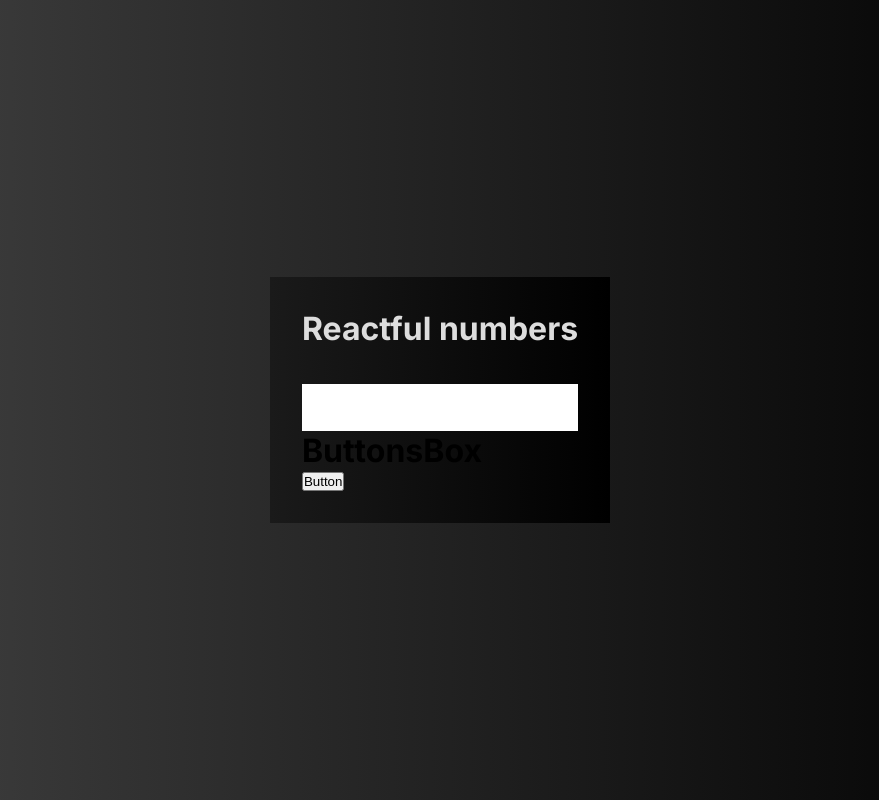
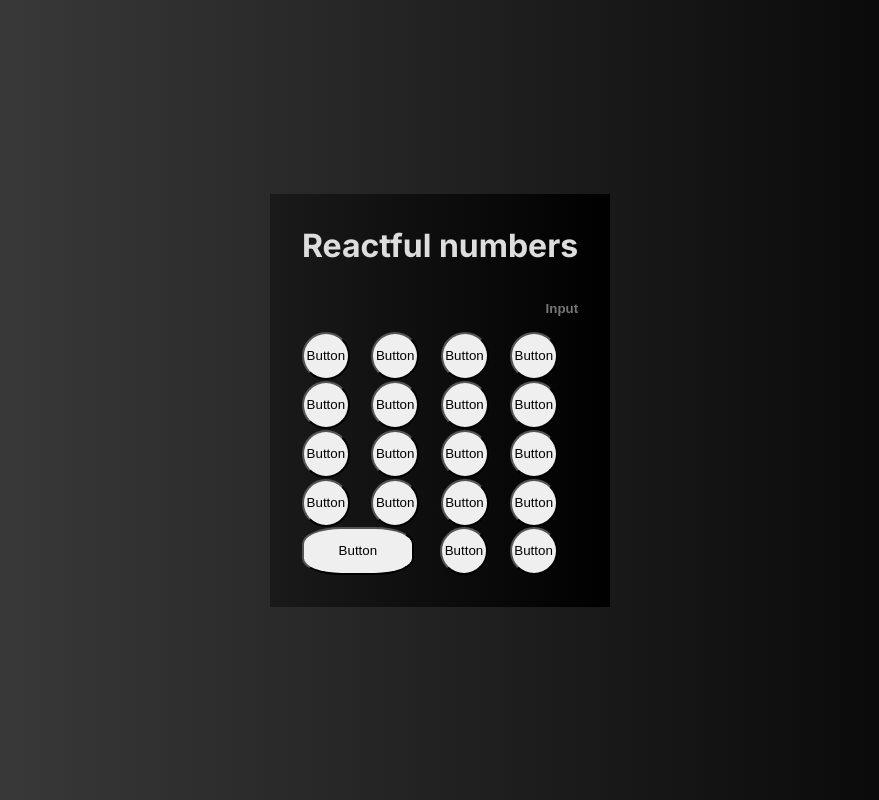
Before and after one commit to NikolaBV/Reactful-numbers, a Next.js app in the folder reactful-numbers/: page / in a window 1280 px wide. Shown: the whole page, without its empty margins (200-1079 px from the left). Built offline with nearby package versions, Linux system fonts and the light colour scheme.

Commit message:
Basic html and css structure of components added

```diff
--- a/reactful-numbers/src/app/components/Button.js
+++ b/reactful-numbers/src/app/components/Button.js
@@ -1,9 +1,5 @@
 import React from "react";
-function Button() {
-  return (
-    <div className="Button">
-      <button>Button</button>
-    </div>
-  );
+function Button(buttonName) {
+  return <button className="button">Button</button>;
 }
 export default Button;
--- a/reactful-numbers/src/app/components/ButtonsBox.js
+++ b/reactful-numbers/src/app/components/ButtonsBox.js
@@ -3,8 +3,67 @@ import Button from "./Button";
 function ButtonsBox() {
   return (
     <div className="buttons-box">
-      <h1>ButtonsBox</h1>
-      <Button></Button>
+      <div className="grid-container">
+        <div className="button">
+          <Button></Button>
+        </div>
+        <div className="button">
+          <Button></Button>
+        </div>
+        <div className="button">
+          <Button></Button>
+        </div>
+        <div className="button">
+          <Button></Button>
+        </div>
+        <div className="button">
+          <Button></Button>
+        </div>
+        <div className="button">
+          <Button></Button>
+        </div>
+        <div className="button">
+          <Button></Button>
+        </div>
+        <div className="button">
+          <Button></Button>
+        </div>
+        <div className="button">
+          <Button></Button>
+        </div>
+        <div className="button">
+          <Button></Button>
+        </div>
+        <div className="button">
+          <Button></Button>
+        </div>
+        <div className="button">
+          <Button></Button>
+        </div>
+        <div className="button">
+          <Button></Button>
+        </div>
+        <div className="button">
+          <Button></Button>
+        </div>
+        <div className="button">
+          <Button></Button>
+        </div>
+        <div className="button">
+          <Button></Button>
+        </div>
+      </div>
+      <div className="bottom-row">
+        <div className="button zero-button">
+          <Button></Button>
+        </div>
+        <div className="button">
+          <Button></Button>
+        </div>
+        <div className="button">
+          <Button></Button>
+        </div>
+      </div>
     </div>
   );
 }
--- a/reactful-numbers/src/app/components/ExpressionsBox.js
+++ b/reactful-numbers/src/app/components/ExpressionsBox.js
@@ -1,6 +1,8 @@
 import React from "react";
 
 function ExpressionsBox() {
-  return <input className="expressions-box"></input>;
+  return (
+    <input className="expressions-box" placeholder="Input" dir="rtl"></input>
+  );
 }
 export default ExpressionsBox;
--- a/reactful-numbers/src/app/globals.css
+++ b/reactful-numbers/src/app/globals.css
@@ -1,3 +1,7 @@
+:root {
+  --dark-gradient: linear-gradient(to right, #434343 0%, black 100%);
+  --lighter-gradient: linear-gradient(to right, #1a1a1a 0%, #000000 100%);
+}
 * {
   margin: 0;
   padding: 0;
@@ -8,10 +12,10 @@
   place-items: center;
 }
 body {
-  background-image: linear-gradient(to right, #434343 0%, black 100%);
+  background-image: var(--dark-gradient);
 }
 .app {
-  background-image: linear-gradient(to right, #1a1a1a 0%, #000000 100%);
+  background-image: var(--lighter-gradient);
 }
 .app-content {
   padding: 2rem;
@@ -25,8 +29,34 @@ body {
 
 .expressions-box {
   width: 100%;
-  padding-bottom: 2rem;
+  padding-bottom: 1rem;
   border: none;
+  background-color: var(--lighter-gradient);
+  color: #ddd;
+  font-weight: 800;
+}
+.grid-container {
+  display: grid;
+  grid-template-columns: repeat(4, 1fr);
+  grid-gap: 1px; /* Adjust as needed */
+}
+.bottom-row {
+  display: grid;
+  grid-template-columns: 2fr 1fr 1fr; /* First button takes twice the space */
+  grid-gap: 1px; /* Adjust as needed */
+}
+.button {
+  height: 3rem;
+  width: 3rem;
+  border-radius: 80%;
+}
+.zero-button {
+  height: 3rem;
+  width: 7rem;
+}
+.zero-button button {
+  width: 100%;
+  border-radius: 35%;
 }
 .expressions-box:focus {
   outline: none;
```
